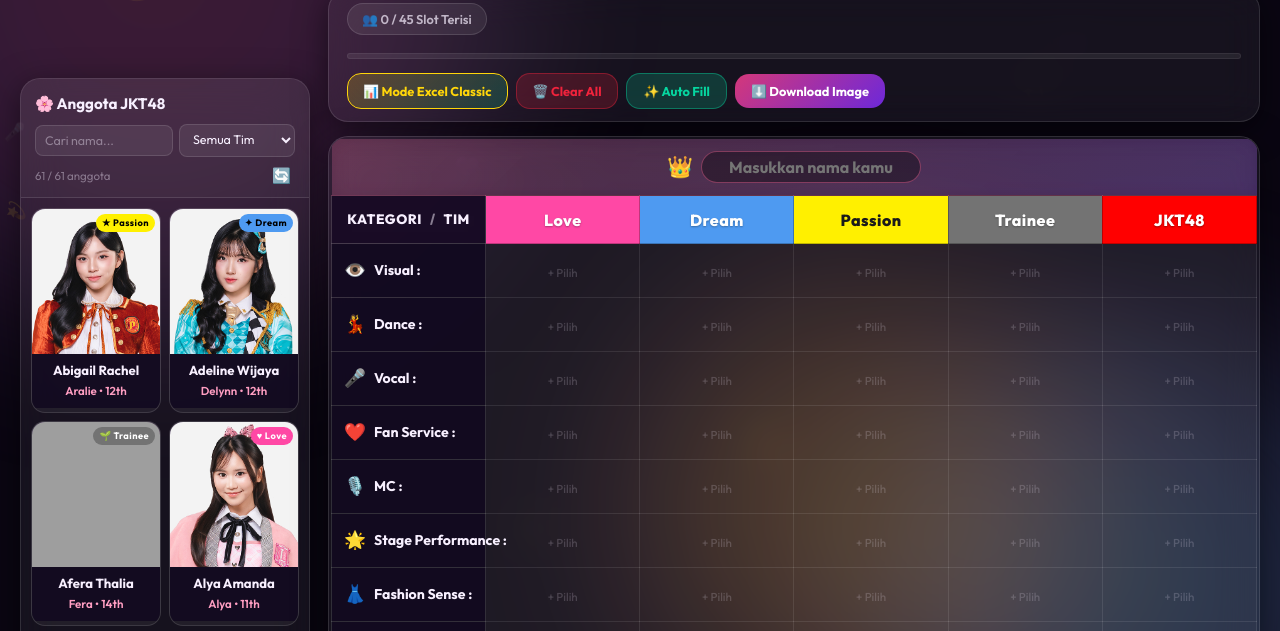
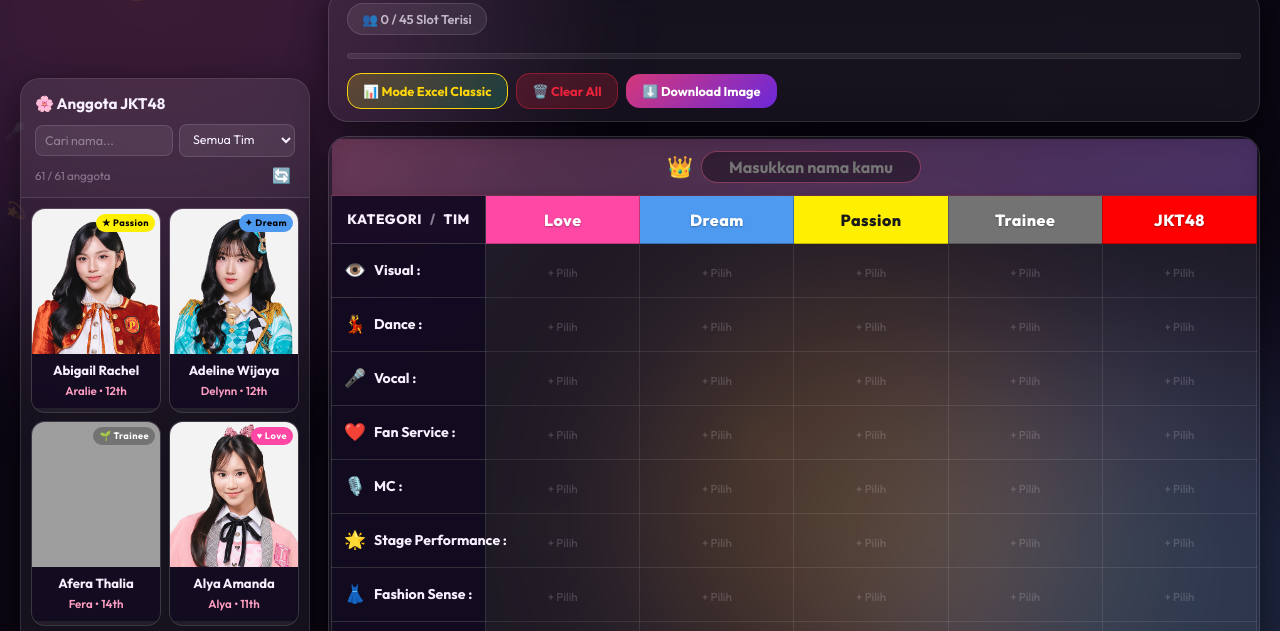
Before and after one commit to ALBANIDAV/jkt48-ultimate-idol, a plain HTML site: page index.html in a window 1280 px wide. Shown: the part 117-748 px from the top of the page. Drawn offline with nearby package versions, Linux system fonts and the light colour scheme; grey boxes are pictures that could not be loaded.

Commit message:
Remove Auto Fill button

```diff
--- a/index.html
+++ b/index.html
@@ -96,9 +96,6 @@
               </button>
               <button class="btn-action btn-clear" onclick="clearAllSlots()" id="btnClear">
                 🗑️ Clear All
-              </button>
-              <button class="btn-action btn-auto" onclick="autoFillRandom()" id="btnAuto">
-                ✨ Auto Fill
               </button>
               <button class="btn-action btn-save" onclick="downloadPNG()" id="btnSave">
                 ⬇️ Download Image
```
